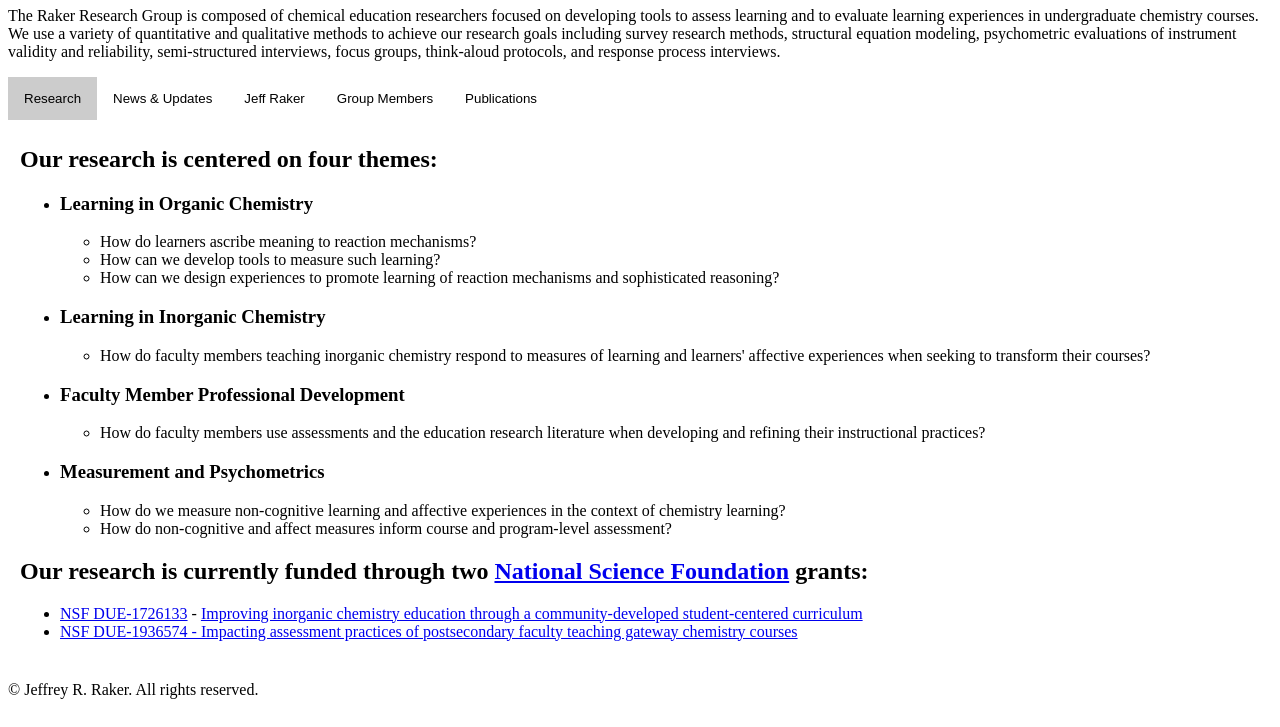
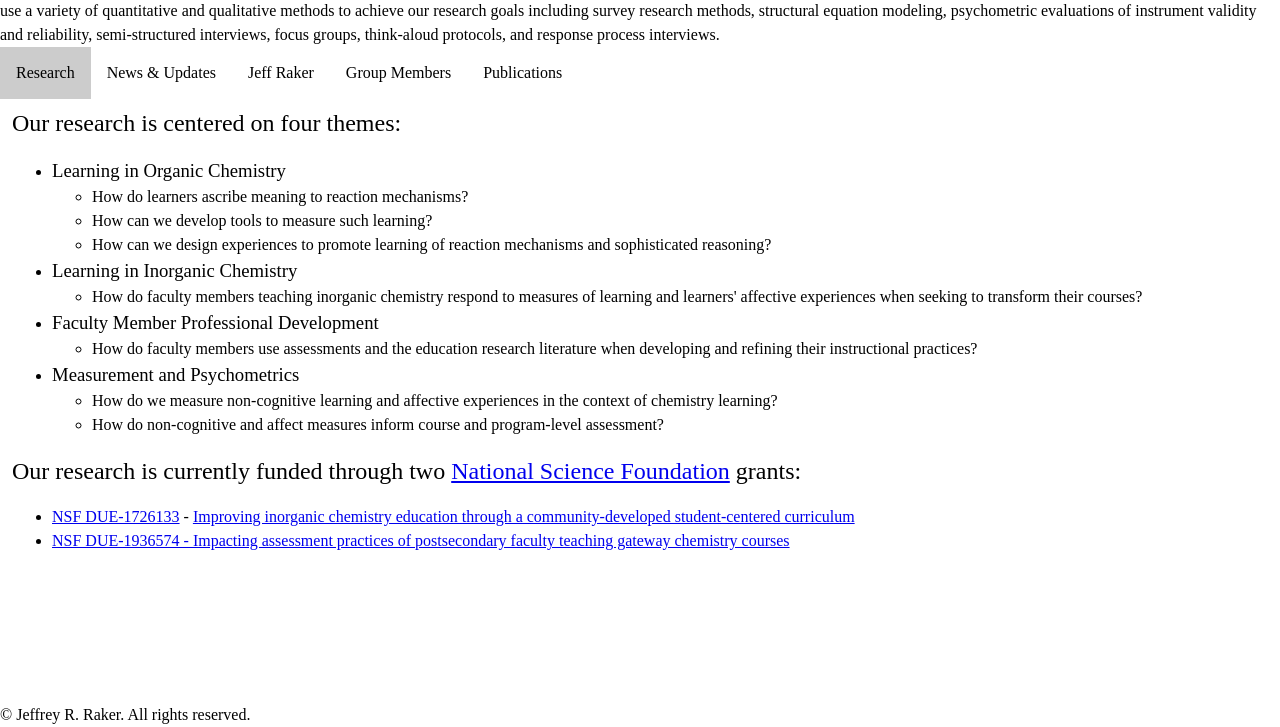
Before and after one commit to RakerGroupCER/website, a plain HTML site: page index.html in a window 1280 px wide. Shown: the part 73-800 px from the top of the page. Drawn offline with Linux system fonts and the light colour scheme.

Commit message:
Set research per https://github.com/kevin-powell

```diff
--- a/CSS/file.css
+++ b/CSS/file.css
@@ -1,3 +1,81 @@
+/* ------------------- */
+/* Reset               */
+/* ------------------- */
+
+/* https://piccalil.li/blog/a-modern-css-reset/ */
+
+/* Box sizing */
+*,
+*::before,
+*::after {
+    box-sizing: border-box;
+}
+
+/* Reset margins */
+body,
+h1,
+h2,
+h3,
+h4,
+h5,
+p,
+figure,
+picture {
+    margin: 0;
+}
+
+h1,
+h2,
+h3,
+h4,
+h5,
+h6,
+p {
+    font-weight: 400;
+}
+
+/* set up the body */
+body {
+    font-family: var(--ff-sans-normal);
+    font-size: var(--fs-400);
+    color: hsl( var(--clr-white) );
+    background-color: hsl( var(--clr-dark) );
+    line-height: 1.5;
+    min-height: 100vh;
+
+    display: grid;
+    grid-template-rows: min-content 1fr;
+
+    overflow-x: hidden;
+}
+
+/* make images easier to work with */
+img,
+picutre {
+    max-width: 100%;
+    display: block;
+}
+
+/* make form elements easier to work with */
+input,
+button,
+textarea,
+select {
+    font: inherit;
+}
+
+/* remove animations for people who've turned them off */
+@media (prefers-reduced-motion: reduce) {
+  *,
+  *::before,
+  *::after {
+    animation-duration: 0.01ms !important;
+    animation-iteration-count: 1 !important;
+    transition-duration: 0.01ms !important;
+    scroll-behavior: auto !important;
+  }
+}
+
 /* Style the tab */
 .tab {
     overflow: hidden;
```
